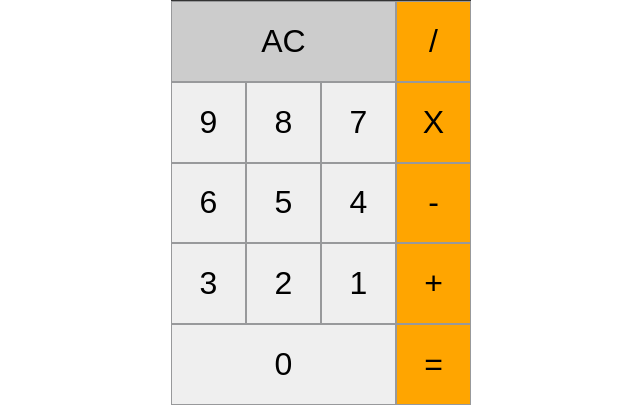
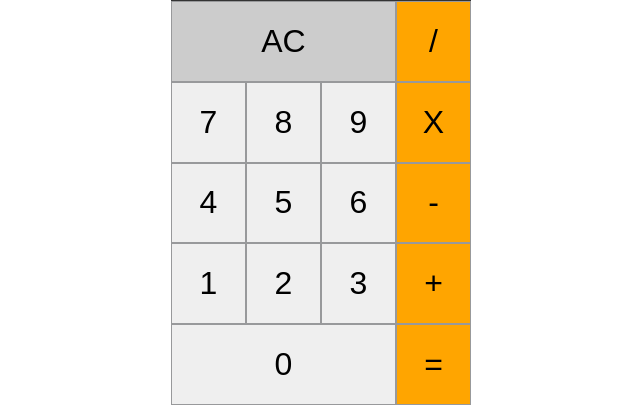
Before and after one commit to next-step/react-calculator, a React (Vite) app: page / in a window 1280 px wide. Shown: the part 245-651 px from the top of the page, without its empty margins (319-959 px from the left). Built offline with nearby package versions, Linux system fonts and the light colour scheme.

Commit message:
fix: 숫자 패드의 순서가 잘못된 오류 수정

```diff
--- a/src/calculator/constants/keypad.ts
+++ b/src/calculator/constants/keypad.ts
@@ -1,12 +1,12 @@
 export const NUMBERS = new Set([
+	"9",
+	"8",
 	"7",
-	"8",
-	"9",
+	"6",
+	"5",
 	"4",
-	"5",
-	"6",
+	"3",
+	"2",
 	"1",
-	"2",
-	"3",
 	"0"
 ]);
```
